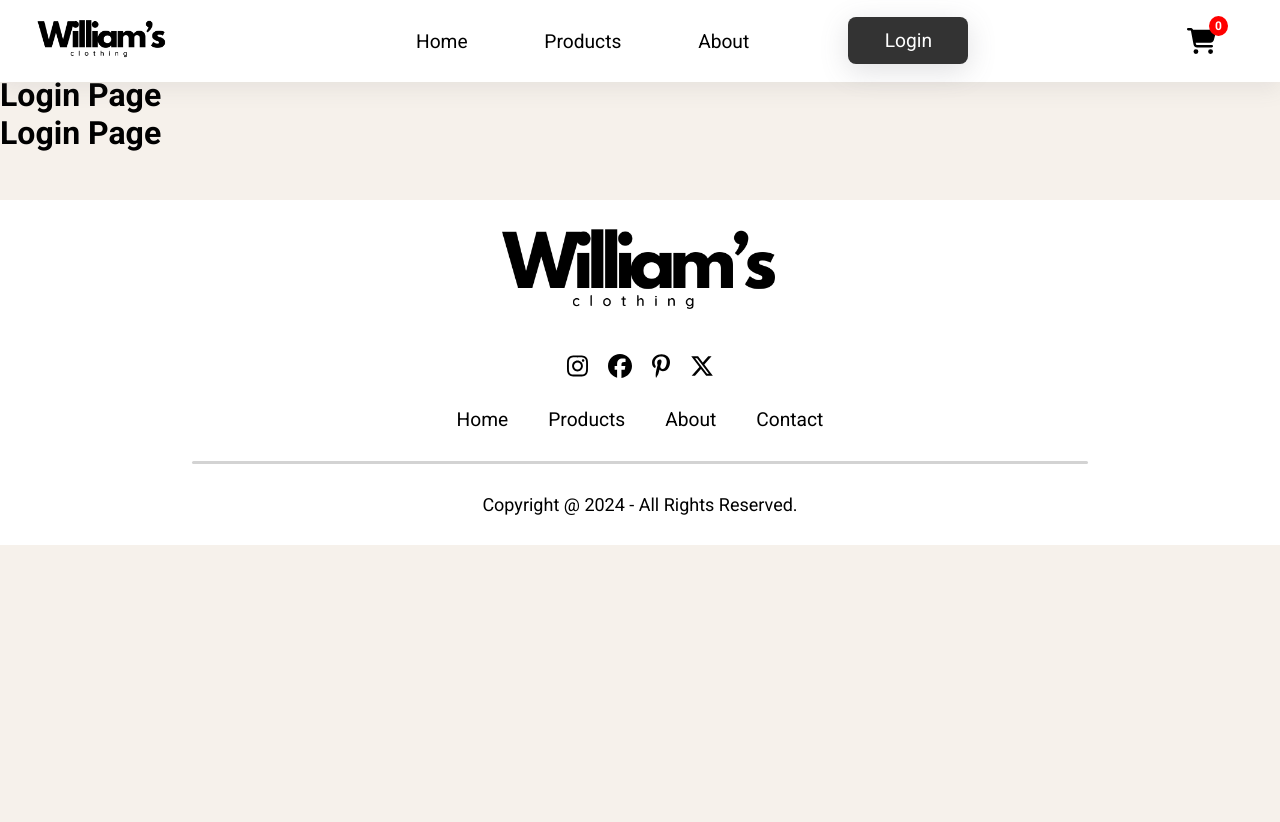
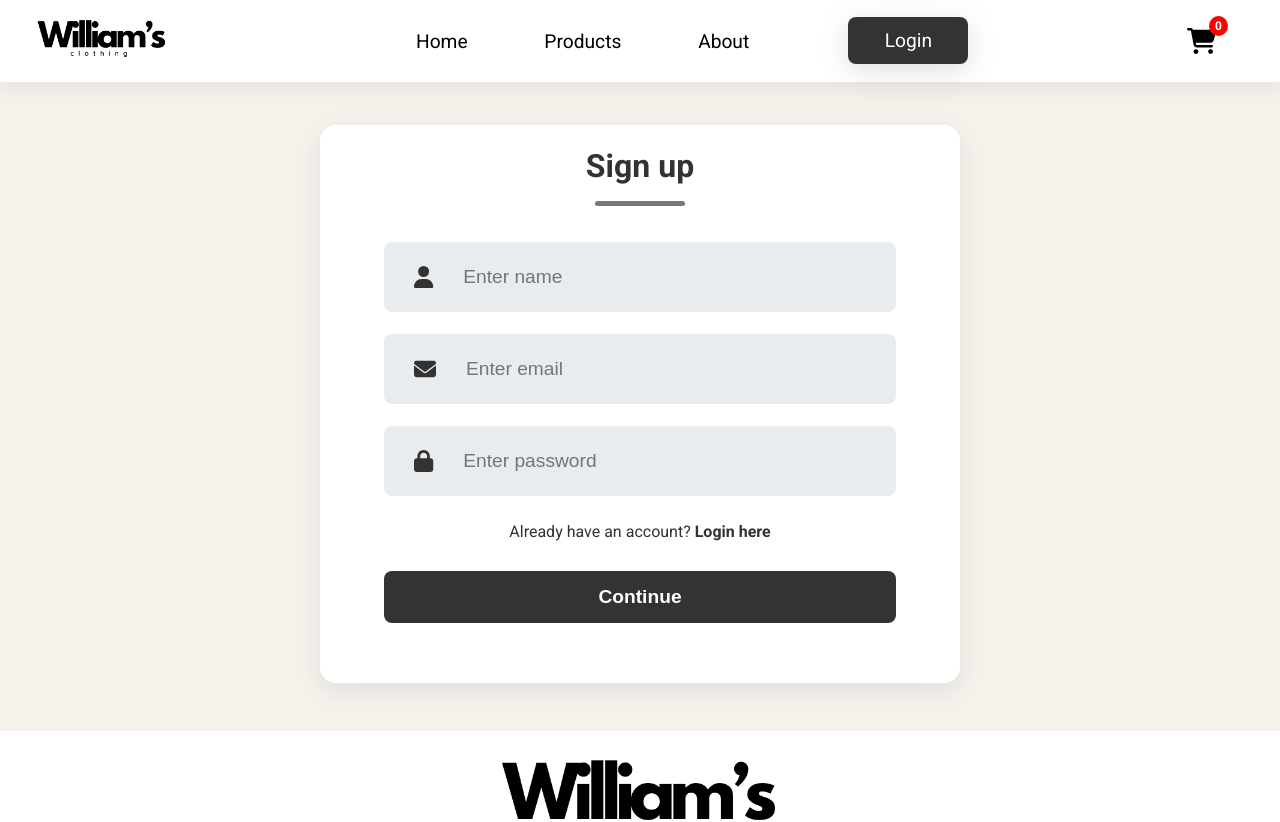
Before and after one commit to WilliamMattsson1/ecom-fullstack, a React (Vite) app in the folder frontend/: page /login in a window 1280 px wide. Shown: the top 822 px of the page. Before the commit the page ends 800 px from the top, so only its background shows below. Built offline with nearby package versions, Linux system fonts and the light colour scheme.

Commit message:
Added login signup box for both. And styled it

```diff
--- /dev/null
+++ b/frontend/src/Components/LoginSignupBox/LoginSignupBox.css
@@ -0,0 +1,101 @@
+.login-signup-box-container {
+    display: flex;
+    flex-direction: column;
+    margin: auto;
+    margin-top: 125px;
+    background-color: white;
+    padding-bottom: 30px;
+    width: 50%;
+    min-width: 300px;
+    box-shadow: rgba(149, 157, 165, 0.2) 0px 8px 24px;
+    border-radius: 16px;
+}
+
+.login-signup-header {
+    display: flex;
+    flex-direction: column;
+    align-items: center;
+    margin-top: 1.4rem;
+}
+
+.login-signup-text {
+    color: #333;
+    font-size: 2rem;
+    font-weight: 600;
+}
+
+.login-signup-header hr {
+    width: 90px;
+}
+
+.login-signup-inputs {
+    margin-top: 2.2rem;
+    display: flex;
+    flex-direction: column;
+    gap: 1.4rem;
+}
+
+.login-signup-input {
+    display: flex;
+    align-items: center;
+    margin: auto;
+    width: 80%;
+    height: 70px;
+    background-color: #e9ecef;
+    border-radius: 8px;
+}
+
+.login-signup-input .login-signup-icon {
+    margin: 0px 30px;
+    font-size: 22px;
+    color: #333;
+}
+
+.login-signup-input input {
+    height: 40px;
+    width: 100%;
+    background-color: transparent;
+    font-size: 1.2rem;
+    border: none;
+    outline: none;
+}
+
+.login-signup-change {
+    margin: 1.6rem auto;
+    display: flex;
+    justify-content: center;
+    gap: 4px;
+    color: #333;
+}
+
+.login-signup-change span {
+    cursor: pointer;
+    font-weight: 600;
+}
+
+.login-signup-change span:hover {
+    text-decoration: underline;
+    text-underline-offset: 6px;
+}
+
+.login-signup-btn-container {
+    margin: 30px auto;
+    width: 80%;
+}
+
+.login-signup-btn {
+    padding: 15px 30px;
+    background-color: #333;
+    color: white;
+    width: 100%;
+    font-size: 1.2rem;
+    font-weight: 600;
+    border: none;
+    border-radius: 8px;
+    cursor: pointer;
+    transition: background-color 0.3s;
+}
+
+.login-signup-btn:hover {
+    background-color: #555;
+}
--- /dev/null
+++ b/frontend/src/Components/LoginSignupBox/LoginSignupBox.tsx
@@ -0,0 +1,65 @@
+import './LoginSignupBox.css'
+import { useState } from 'react'
+import { FontAwesomeIcon } from '@fortawesome/react-fontawesome'
+import { faUser, faEnvelope, faLock } from '@fortawesome/free-solid-svg-icons'
+
+const LoginSignupBox = () => {
+    const [loginSignupText, setLoginSignupText] = useState<string>('Sign up')
+
+    return (
+        <div className="login-signup-box-container">
+            <form action="">
+                <div className="login-signup-header">
+                    <div className="login-signup-text">{loginSignupText}</div>
+                    <hr className="hr-1" />
+                </div>
+                <div className="login-signup-inputs">
+                    <div className="login-signup-input">
+                        <FontAwesomeIcon
+                            className="login-signup-icon"
+                            icon={faUser}
+                        />
+                        <input
+                            name="name"
+                            type="text"
+                            placeholder="Enter name"
+                            autoComplete="name"
+                        />
+                    </div>
+                    <div className="login-signup-input">
+                        <FontAwesomeIcon
+                            className="login-signup-icon"
+                            icon={faEnvelope}
+                        />
+                        <input
+                            name="email"
+                            type="email"
+                            placeholder="Enter email"
+                            autoComplete="email"
+                        />
+                    </div>
+                    <div className="login-signup-input">
+                        <FontAwesomeIcon
+                            className="login-signup-icon"
+                            icon={faLock}
+                        />
+                        <input
+                            name="password"
+                            type="password"
+                            placeholder="Enter password"
+                            autoComplete="current-password"
+                        />
+                    </div>
+                </div>
+                <div className="login-signup-change">
+                    Already have an account? <span>Login here</span>
+                </div>
+                <div className="login-signup-btn-container">
+                    <button className="login-signup-btn">Continue</button>
+                </div>
+            </form>
+        </div>
+    )
+}
+
+export default LoginSignupBox
--- a/frontend/src/Pages/LoginPage/LoginPage.tsx
+++ b/frontend/src/Pages/LoginPage/LoginPage.tsx
@@ -1,14 +1,12 @@
 import Footer from '../../Components/Footer/Footer'
+import LoginSignupBox from '../../Components/LoginSignupBox/LoginSignupBox'
 import Navbar from '../../Components/Navbar/Navbar'
 import './LoginPage.css'
 const LoginPage = () => {
     return (
         <>
             <Navbar />
-            <h1>Login Page</h1>
-            <h1>Login Page</h1>
-            <h1>Login Page</h1>
-            <h1>Login Page</h1>
+            <LoginSignupBox />
             <Footer />
         </>
     )
```
